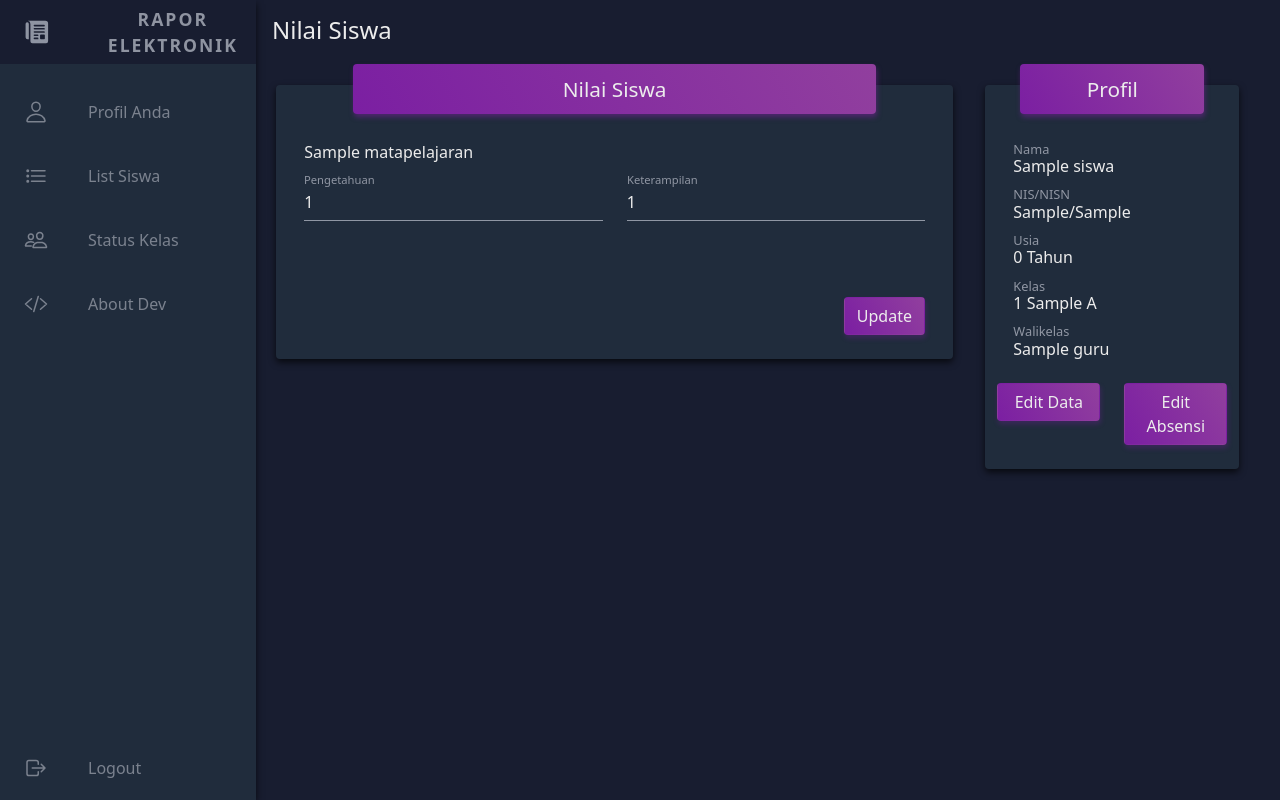
After one commit to munawariz/REI, a Django app: a page that uses templates/pages/nilai-siswa.html in a window 1280 px wide. The commit adds this page. Run offline with Django 3.2, Linux system fonts and the light colour scheme; a user stored in the database is signed in; tables that the repository leaves empty hold one stand-in row (values such as "Sample post"); some libraries are stand-ins or nearby versions.

Commit message:
Create Siswa Nilai MataPelajaran CRUD.

```diff
--- a/REI/urls.py
+++ b/REI/urls.py
@@ -13,11 +13,10 @@ urlpatterns = [
     path('siswa/', include([
         path('', siswa_view.list_siswa.as_view(), name='list-siswa'),
         path('<nis>/', siswa_view.detail_siswa.as_view(), name='detail-siswa'),
+        path('<nis>/nilai', siswa_view.nilai_siswa.as_view(), name='nilai-siswa'),
     ])),
 
 
-    #URL for Walikelas
-    path('insert-nilai/', guru_view.placeholder, name='insert-nilai'),
     path('insert-absensi/', guru_view.placeholder, name='insert-absensi'),
     path('insert-ekskul/', guru_view.placeholder, name='insert-ekskul'),
     path('export-rapor/', guru_view.placeholder, name='export-rapor'),
--- /dev/null
+++ b/helpers/nilai_helpers.py
@@ -0,0 +1,27 @@
+from siswa.models import MataPelajaran, Nilai
+
+def pengetahuan(matapelajaran, siswa, semester):
+    nil = Nilai.objects.filter(matapelajaran=matapelajaran, siswa=siswa, semester=semester)
+    if nil:
+        for nil in nil:
+            return nil.pengetahuan
+    else:
+        return 0
+
+def keterampilan(matapelajaran, siswa, semester):
+    nil = Nilai.objects.filter(matapelajaran=matapelajaran, siswa=siswa, semester=semester)
+    if nil:
+        for nil in nil:
+            return nil.keterampilan
+    else:
+        return 0
+
+def zip_pelnilai(siswa, semester):
+    matapelajaran = MataPelajaran.objects.filter(kelas=siswa.kelas)
+
+    list_id = [matapelajaran.pk for matapelajaran in matapelajaran]
+    list_pelajaran = [matapelajaran.nama for matapelajaran in matapelajaran]
+    list_pengetahuan = [pengetahuan(matapelajaran, siswa, semester) for matapelajaran in matapelajaran]
+    list_keterampilan = [keterampilan(matapelajaran, siswa, semester) for matapelajaran in matapelajaran]
+
+    return zip(list_id, list_pelajaran, list_pengetahuan, list_keterampilan)
--- a/siswa/models.py
+++ b/siswa/models.py
@@ -25,17 +25,6 @@ class Siswa(models.Model):
     def __str__(self):
         return f'{self.nisn}/{self.nis}-{self.nama}'
 
-@receiver(models.signals.post_save, sender=Siswa)
-def siswa_post_save(sender, instance, created, **kwargs):
-    if created:
-        list_matapelajaran = MataPelajaran.objects.filter(kelas=instance.kelas)
-        for matapelajaran in list_matapelajaran:
-            obj, created = Nilai.objects.update_or_create(
-                siswa=instance, matapelajaran=matapelajaran, semester=instance.kelas.semester,
-                defaults={'pengetahuan': 0, 'keterampilan':0}
-            )
-
-
 
 class Nilai(models.Model):
     siswa = models.ForeignKey(Siswa, on_delete=models.CASCADE, related_name='nilai')
@@ -53,7 +42,6 @@ class Nilai(models.Model):
         if self.keterampilan < 0: self.keterampilan = 0
         if self.keterampilan > 100: self.keterampilan = 100
 
-        self.semester = self.siswa.kelas.semester
         super(Nilai, self).save(*args, **kwargs)
 
 @receiver(models.signals.pre_save, sender=Nilai)
@@ -61,3 +49,9 @@ def unique_together_tp_mapel(sender, instance, **kwargs):
     nilai = Nilai.objects.filter(siswa=instance.siswa, matapelajaran=instance.matapelajaran, semester=instance.semester)
     if nilai and instance not in nilai:
         raise ValidationError('Nilai for that Siswa with that Mata Pelajaran in that Semester already exists')
+
+@receiver(models.signals.post_save, sender=Nilai)
+def nilai_post_save(sender, instance, created, **kwargs):
+    if created:
+        instance.semester = instance.siswa.kelas.semester
+        instance.save()
--- a/siswa/views.py
+++ b/siswa/views.py
@@ -1,3 +1,5 @@
+from django.http.response import Http404
+from sekolah.models import MataPelajaran
 from django.core.exceptions import ObjectDoesNotExist, ValidationError
 from django.db.models.query_utils import Q
 from django.shortcuts import redirect, render
@@ -8,6 +10,8 @@ from django.utils.decorators import method_decorator
 from django.contrib.auth.decorators import login_required
 from django.core.paginator import Paginator
 from helpers.configuration import semester as active_semester, calculate_age
+from helpers.nilai_helpers import zip_pelnilai
+
 @method_decorator(login_required, name='dispatch')
 class list_siswa(View):
     def get(self, request):
@@ -46,3 +50,36 @@ class detail_siswa(UpdateView):
         context = super().get_context_data(**kwargs)
         context['usia'] = calculate_age(context['object'].tanggal_lahir)
         return context
+
+@method_decorator(login_required, name='dispatch')
+class nilai_siswa(View):
+    def get(self, request, nis):
+        active_siswa = Siswa.objects.get(nis=nis)
+
+        context = {
+            'siswa': active_siswa,
+            'usia': calculate_age(active_siswa.tanggal_lahir),
+            'data': zip_pelnilai(active_siswa, active_semester),
+        }
+        return render(request, 'pages/nilai-siswa.html', context)
+
+    def post(self, request, nis):
+        try:
+            active_siswa = Siswa.objects.get(nis=nis)
+            data = zip_pelnilai(active_siswa, active_semester)
+            completed = True
+            for id_, matapelajaran, pengetahuan, keterampilan in data:
+                matapelajaran = MataPelajaran.objects.get(id=id_)
+                nilai_pengetahuan = int(request.POST[f'pengetahuan-{id_}'])
+                nilai_keterampilan = int(request.POST[f'keterampilan-{id_}'])
+                print(nilai_pengetahuan)
+                print(nilai_keterampilan)
+                if nilai_pengetahuan == 0 or nilai_keterampilan == 0:
+                    completed = False
+                obj, created = Nilai.objects.update_or_create(
+                    siswa=active_siswa, matapelajaran=matapelajaran, semester=active_semester,
+                    defaults={'pengetahuan': nilai_pengetahuan, 'keterampilan': nilai_keterampilan}
+                )
+            return redirect('dashboard')
+        except Siswa.DoesNotExist:
+            raise Http404
--- a/static/css/main.css
+++ b/static/css/main.css
@@ -262,11 +262,19 @@ tbody{
 .info-label{
     font-weight: normal;
     color: var(--text-primary);
-    margin-bottom: -0.1rem;
+    margin-bottom: 0;
+    font-size: 0.8rem;
+}
+
+.info-value{
+    font-weight: 400;
     font-size: 1rem;
 }
 
-.info-value{
+.label-pelajaran{
+    float: left;
+    position: relative;
+    margin-top: -1.7rem;
     font-weight: 400;
     font-size: 1rem;
 }
--- /dev/null
+++ b/templates/pages/nilai-siswa.html
@@ -0,0 +1,90 @@
+{% extends 'base.html' %}
+
+{% block content %}
+    {% include 'components/navbar.html' %}
+    <main>
+        <!-- Header -->
+        <div class="row">
+            <div class="col-6">
+                <h4>Nilai Siswa</h4>
+            </div>
+            <div class="col-3">
+            </div>
+            <div class="col-3 float-end">
+            </div>
+        </div>
+
+        <div class="row mt-3">
+            <!-- Edit Siswa Form -->
+            <div class="col-md-8 pb-4 m-3 mb-5 section-wrapper">
+              <center>
+                  <div class="section-header">
+                    Nilai Siswa
+                  </div>
+                  <div class="section-body">
+                    <form method="post" class="mt-5">
+                        {% csrf_token %}
+                        {% for id, pelajaran, pengetahuan, keterampilan in data %}
+                            <h6 class="label-pelajaran">{{pelajaran}}</h6>
+                            <div class="row position-relative mb-5">
+                                <div class="col">
+                                    <div class="field">
+                                        <input type="number" name="pengetahuan-{{id}}" id="pengetahuan-{{id}}" placeholder=" " value="{{pengetahuan}}" class="input">
+                                        <label class="label">Pengetahuan</label>
+                                    </div>
+                                </div>
+                                <div class="col">
+                                    <div class="field">
+                                        <input type="number" name="keterampilan-{{id}}" id="keterampilan-{{id}}" placeholder=" " value="{{keterampilan}}" class="input">
+                                        <label class="label">Keterampilan</label>
+                                    </div>
+                                </div>
+                            </div>
+                        {% endfor %}
+                        <input class="btn main-btn float-end mt-4 " type="submit" value="Update">
+                    </form>
+                  </div>
+              </center>
+            </div>
+
+            <!-- Siswa Profil -->
+            <div class="col-md-3 pb-4 m-3 mb-5 section-wrapper">
+              <center>
+                  <div class="section-header">
+                    Profil
+                  </div>
+              </center>
+                <div class="section-body">
+                  <div class="info mt-3">
+                    <h6 class="info-label">Nama</h6>
+                    <h5 class="info-value">{{siswa.nama}}</h5>
+                  </div>
+                  <div class="info">
+                    <h6 class="info-label">NIS/NISN</h6>
+                    <h5 class="info-value">{{siswa.nis}}/{{siswa.nisn}}</h5>
+                  </div>
+                  <div class="info">
+                    <h6 class="info-label">Usia</h6>
+                    <h5 class="info-value">{{usia}} Tahun</h5>
+                  </div>
+                  <div class="info">
+                    <h6 class="info-label">Kelas</h6>
+                    <h5 class="info-value">{{siswa.kelas.tingkat}} {{siswa.kelas.jurusan}} {{siswa.kelas.kelas}}</h5>
+                  </div>
+                  <div class="info">
+                    <h6 class="info-label">Walikelas</h6>
+                    <h5 class="info-value">{{siswa.kelas.walikelas}}</h5>
+                  </div>
+                  <div class="row mt-4">
+                    <div class="col">
+                      <a href="{% url 'detail-siswa' siswa.nis %}" class="btn main-btn float-end w-100">Edit Data</a>
+                    </div>
+                    <div class="col">
+                      <a href="#" class="btn main-btn w-100">Edit Absensi</a>
+                    </div>
+                  </div>
+                </div>
+            </div>
+        </div>
+    </main>
+{% endblock content %}
```
Also changed, not shown: templates/pages/detail-siswa.html (+12 -0 lines), sekolah/migrations/0016_auto_20201221_1745.py (added).
